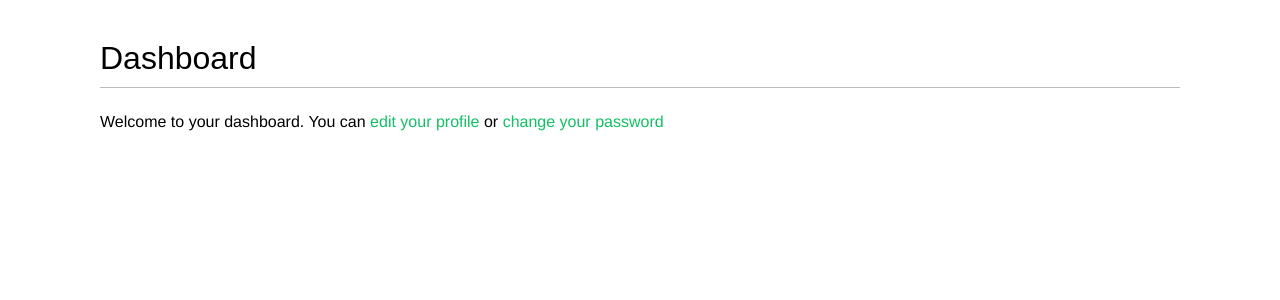
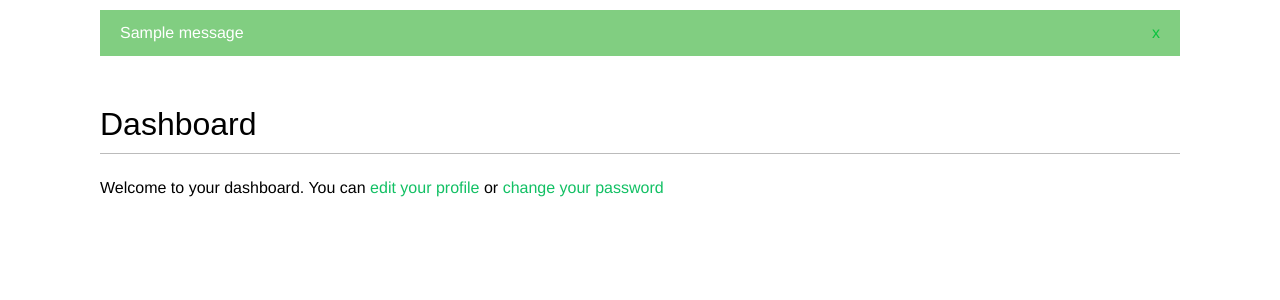
Before and after one commit to Teonanakatll/bookmarks, a Django app: page /account/ in a window 1280 px wide. Shown: the part 48-348 px from the top of the page. Run offline with Django 4.2, Linux system fonts and the light colour scheme; a user stored in the database is signed in; tables that the repository leaves empty hold one stand-in row (values such as "Sample post"); one stand-in notice (Sample message) is shown; some web fonts are replaced.

Commit message:
#4_______________СОЦИАЛЬНАЯ СЕТЬ. Система уведомлений

```diff
--- /dev/null
+++ b/account/authentication.py
@@ -0,0 +1,6 @@
+from django.contrib.auth.models import User
+
+
+class EmailAuthBackend(object):
+    """Выполняет аутентификацию пользователя по email"""
+    def authenticate(self):
--- a/account/templates/base.html
+++ b/account/templates/base.html
@@ -36,6 +36,28 @@ request.user и получим объект типа User. Неавторизо
       {% endif %}
     </span>
   </div>
+
+<!-- from django.contrib import messages
+messages.error(request, 'Something went wrong')
+ Мы можем создать уведомление с помощью функции add_message() или лю-
+бой из перечисленных ниже:
+ success()– сообщение об успешном завершении действия;
+ info()– информационное сообщение;
+ warning() – что-то пошло не так, но пока ошибка не критична;
+ error()– действие не завершилось или произошла ошибка;
+ debug() – отладочное сообщение, которое не будет отображаться в боевом
+окружении.-->
+  {% if messages %}
+    <ul class="messages">
+      {% for message in messages %}
+        <li class="{{ message.tags }}">
+          {{ message|safe }}
+          <a href="#" class="close">x</a>
+        </li>
+      {% endfor %}
+  {% endif %}
+    </ul>
+
   <div id="content">
     {% block content %} {% endblock %}
   </div>
--- a/account/views.py
+++ b/account/views.py
@@ -1,11 +1,14 @@
 from django.contrib.auth.decorators import login_required
 from django.shortcuts import render
 from django.http import HttpResponse
+
 from django.contrib.auth import authenticate, login
 
 from .forms import LoginForm, UserRegistrstionForm, UserEditForm, ProfileEditForm
 
 from .models import Profile
+
+from django.contrib import messages
 
 
 def user_login(request):
@@ -79,6 +82,9 @@ def edit(request):
         if user_form.is_valid() and profile_form.is_valid():
             user_form.save()
             profile_form.save()
+            messages.success(request, 'Profile updated successfully')
+        else:
+            messages.error(request, 'Error updating your profile')
     else:
         user_form = UserEditForm(instance=request.user)
         profile_form = ProfileEditForm(instance=request.user.profile)
```
